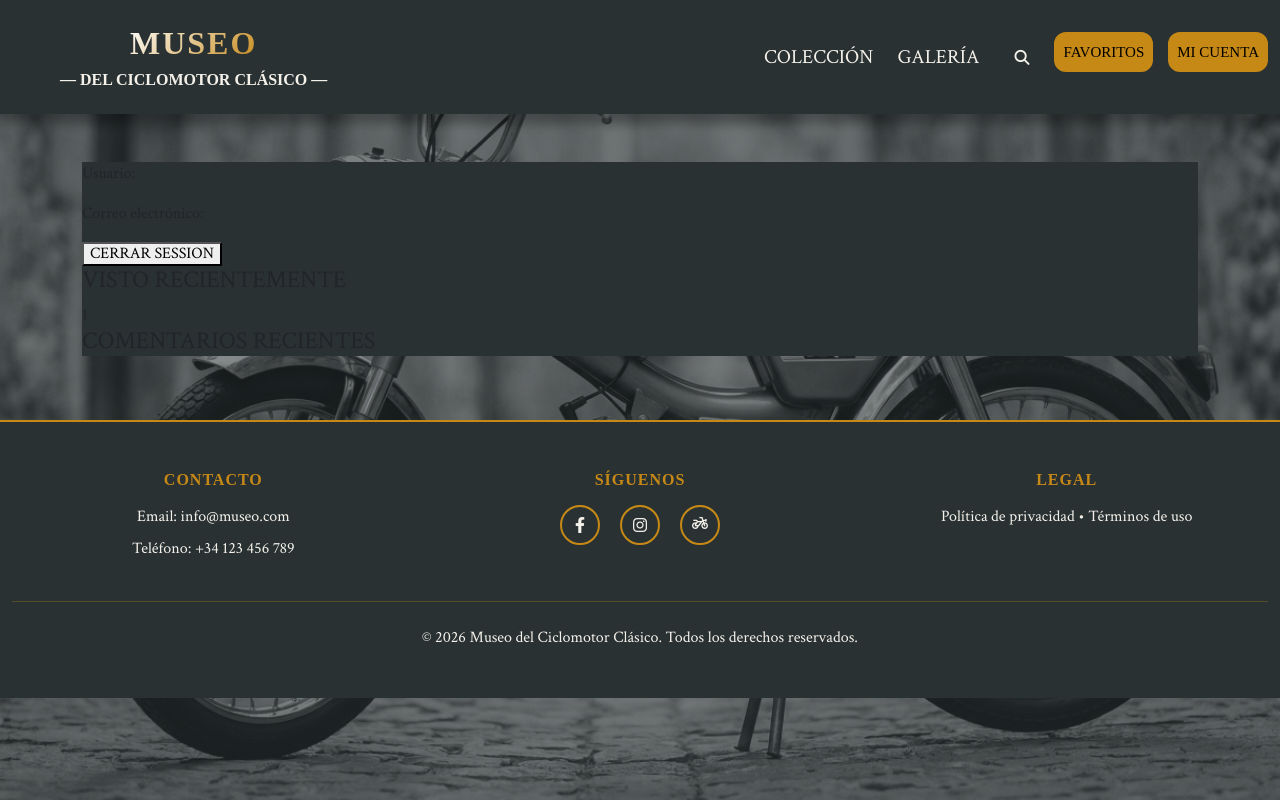
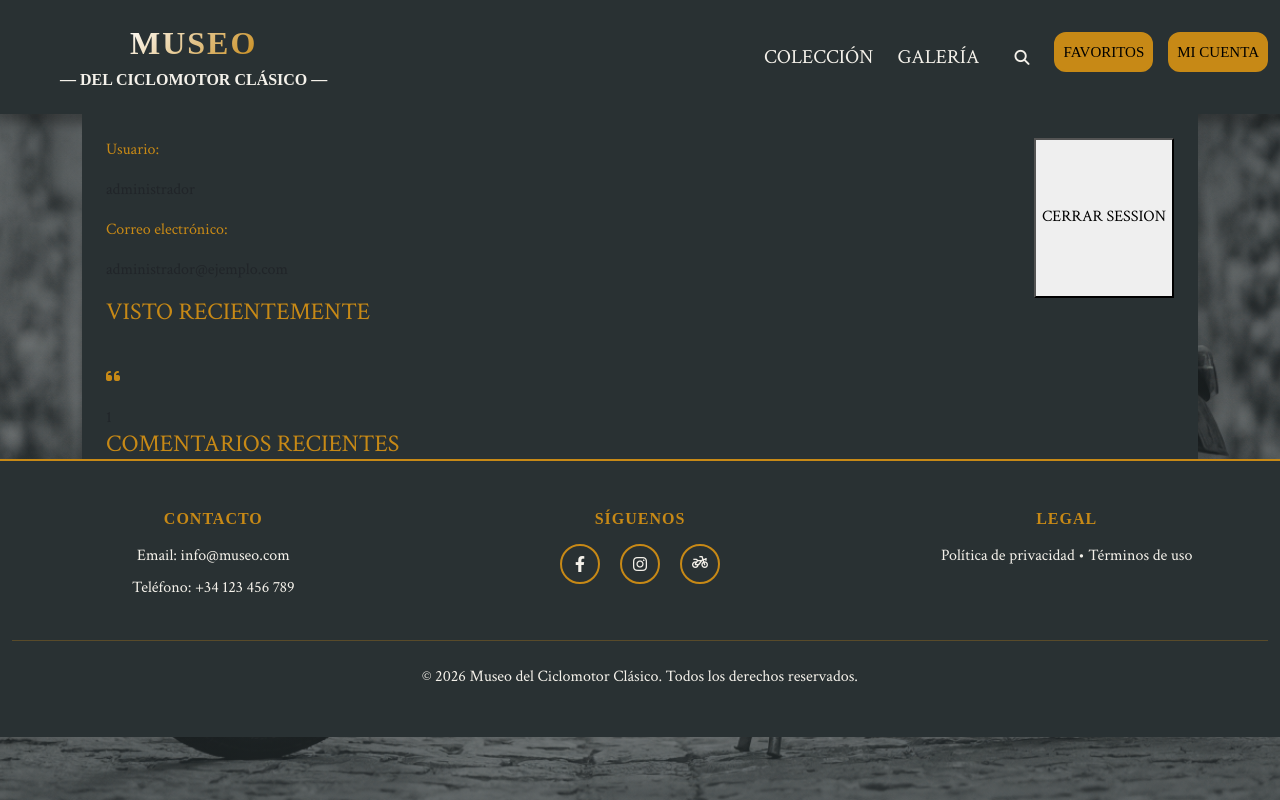
Before and after one commit to celiatrillo3/Proyecto, a PHP site: page /usuario.php in a window 1280 px wide. Run offline with PHP 8.4, Linux system fonts and the light colour scheme; a user stored in the database is signed in; data comes from the database, SQL or seed files in the repository; some libraries are stand-ins or nearby versions.

Commit message:
28-04-26.3

```diff
--- a/coleccion.php
+++ b/coleccion.php
@@ -27,7 +27,6 @@ if (isset($_POST['buscadorInput'])) {
         while ($busqueda = $resultado->fetch_assoc()) {
             array_push($listaResultadoBuscador, $busqueda);
         }
-        echo "if num rows";
     }
 }
 
@@ -35,7 +34,6 @@ $listaResultado = [];
 if (isset($listaResultadoBuscador)) {
     $listaResultado = $listaResultadoBuscador;
     unset($listaResultadoBuscador);
-    echo "if";
 } else {
     $sentencia = "SELECT i.ruta_imagen, ma.nombre, m.modelo, m.año, p.nombre_pais , m.id_moto
                     FROM imagen i
@@ -48,7 +46,6 @@ if (isset($listaResultadoBuscador)) {
     while ($moto = $resultado->fetch_assoc()) {
         array_push($listaResultado, $moto);
     }
-    echo "else";
 }
 
 ?>
--- a/estilos/estilos.css
+++ b/estilos/estilos.css
@@ -831,6 +831,21 @@ nav a {
 #usuarioSection{
     background-color: var(--color-primario);
 }
+#usuarioUser, #usuarioEmail{
+    color: var(--color-acento);
+}
+
+#usuarioSection h4{
+    color: var(--color-acento);
+}
+
+#usuarioVistoReciente i{
+    color: var(--color-acento);
+}
+
+#usuarioArticleComentarios h4{
+    margin-bottom: 0;
+}
 
 
 /* FOOTER */
@@ -840,6 +855,9 @@ footer {
     font-family: crimsonText;
     margin-top: 40px;
     border-top: 2px solid var(--color-acento);
+}
+#footerUsuario{
+    margin-top: 0;
 }
 
 footer h6 {
--- /dev/null
+++ b/js/usuario.js
@@ -0,0 +1,10 @@
+let usuarioUser = document.getElementById('usuarioUser');
+let usuarioNombre = document.createElement('p');
+usuarioNombre.textContent = resultadoUsuario[0]['usuario'];
+usuarioUser.after(usuarioNombre);
+
+let usuarioEmail = document.getElementById('usuarioEmail');
+let usuarioCorreo = document.createElement('p');
+usuarioCorreo.textContent = resultadoUsuario[0]['email'];
+usuarioEmail.parentNode.appendChild(usuarioCorreo);
+console.log(resultadoUsuario[0]['email']);
--- a/usuario.php
+++ b/usuario.php
@@ -6,6 +6,13 @@ header("Expires: 0");
 
 //Llamada al archivo para conectar con la base de datos
 require_once "db.php";
+
+$sentencia = "SELECT usuario, email FROM usuarios WHERE id_usuario = ". $_SESSION['usuario'] .";";
+$resultado = $db->query($sentencia);
+$resultadoUsuario = [];
+while ($usuario = $resultado->fetch_assoc()) {
+    array_push($resultadoUsuario, $usuario);
+}
 ?>
 <!DOCTYPE html>
 <html lang="en">
@@ -115,12 +122,13 @@ require_once "db.php";
                     </div>
                 </div>
             </header>
-            <main class="container pt-5 pb-3">
-                <section id="usuarioSection">
-                    <div>
+            <main class="container">
+                <section id="usuarioSection" class="ps-4 pe-4 pt-4">
+                    <div id="usuarioInfo" class="d-flex flex-row justify-content-between">
                         <div>
                             <div>
                                 <p id="usuarioUser">Usuario: </p>
+
                             </div>
                             <div>
                                 <p id="usuarioEmail">Correo electrónico: </p>
@@ -128,9 +136,17 @@ require_once "db.php";
                         </div>
                         <button>CERRAR SESSION</button>
                     </div>
-                    <article>
+                    <article id="usuarioArticleVisto">
                         <h4>VISTO RECIENTEMENTE</h4>
                         <div id="usuarioVistoReciente">
+                            <img src="" alt="">
+                            <div>
+                                <h2></h2>
+                                <div>
+                                    <i class="fas fa-quote-left me-2"></i>
+                                    <p></p>
+                                </div>
+                            </div>
                             <?php
                                 if (isset($_SESSION['vistoRecientemente'])) {
                                     echo $_SESSION['vistoRecientemente'];
@@ -140,13 +156,17 @@ require_once "db.php";
                             ?>
                         </div>
                     </article>
-                    <article>
+                    <article id="usuarioArticleComentarios">
                         <h4>COMENTARIOS RECIENTES</h4>
                         <div id="usuarioComentarioReciente"></div>
                     </article>
                 </section>
+                <script>
+                    let resultadoUsuario = <?php echo json_encode($resultadoUsuario, JSON_UNESCAPED_UNICODE); ?>;
+                    console.log(resultadoUsuario);
+                </script>
             </main>
-            <footer>
+            <footer id="footerUsuario">
                 <div class="container-fluid py-5">
                     <div class="row text-center">
                         <div class="col-md-4 mb-4 mb-md-0">
@@ -176,7 +196,7 @@ require_once "db.php";
         </div>
     </div>
     <script src="https://cdn.jsdelivr.net/npm/bootstrap@5.3.2/dist/js/bootstrap.bundle.min.js"></script>
-    <script src="js/coleccion2.js"></script>
+    <script src="js/usuario.js"></script>
 </body>
 
 </html>
```
